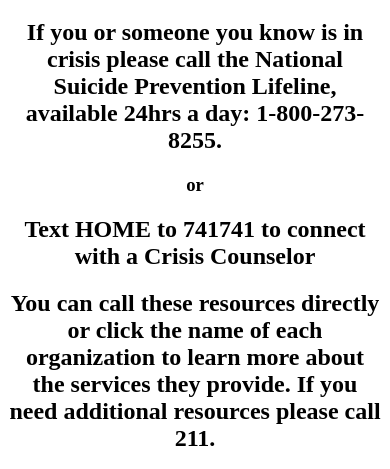
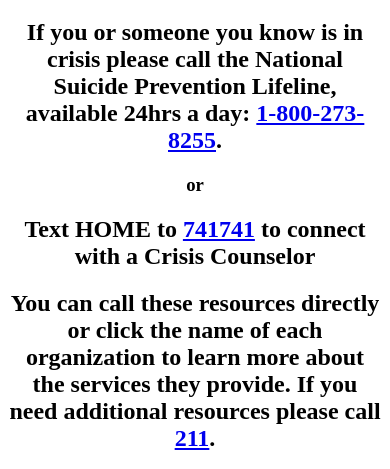
Before and after one commit to mindfulesc/mindfulesc.github.io, a plain HTML site: page index.html in a window 390 px wide. Shown: the part 314-783 px from the top of the page. Drawn offline with Linux system fonts and the light colour scheme.

Commit message:
changed phone numbers to call or text links

```diff
--- a/index.html
+++ b/index.html
@@ -27,10 +27,10 @@
 <br>
 <img src="images/MellowingMindStudy.png" alt="Mellowing Mind Study">
 <h1>Local Resources for Mental Health and Wellness Services</h1>
-<h2>If you or someone you know is in crisis please call the National Suicide Prevention Lifeline, available 24hrs a day: 1-800-273-8255.</h2>
+<h2>If you or someone you know is in crisis please call the National Suicide Prevention Lifeline, available 24hrs a day: <a href="tel:1-800-273-8255">1-800-273-8255</a>.<br></h2>
 <h3>or</h3>
-<h2>Text HOME to 741741 to connect with a Crisis Counselor</h2>
-<h2>You can call these resources directly or click the name of each organization to learn more about the services they provide. If you need additional resources please call 211.</h2>
+<h2>Text HOME to <a href="sms://741741">741741</a> to connect with a Crisis Counselor</h2>
+<h2>You can call these resources directly or click the name of each organization to learn more about the services they provide. If you need additional resources please call <a href="tel:211">211</a>.</h2>
 </center>
 </head>
 <body>
```
